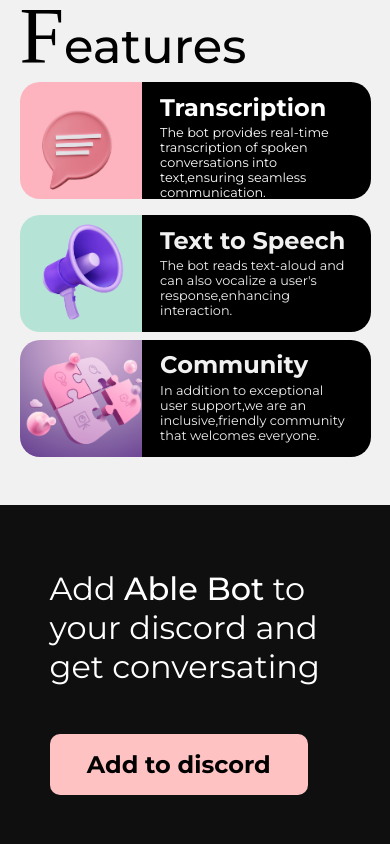
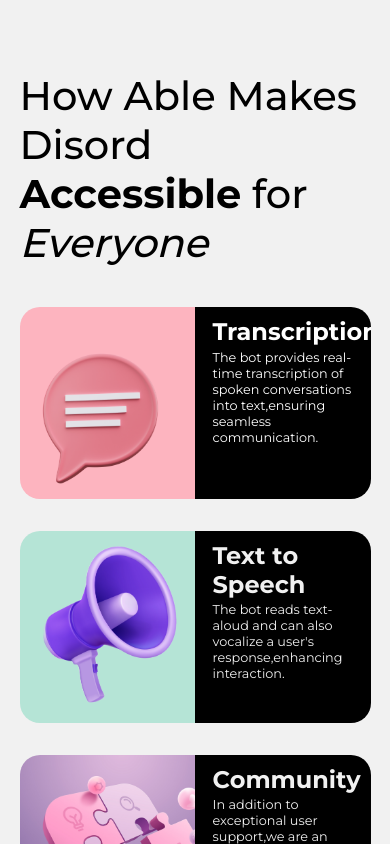
Before and after one commit to lpandccxr/Dbot-frontend, a React (Vite) app: page / in a window 390 px wide. Shown: the part 1020-1864 px from the top of the page. Built offline with nearby package versions, Linux system fonts and the light colour scheme; a web font is replaced by a local one.

Commit message:
adjust feature section's responsive design

```diff
--- a/src/components/AddDiscord/AddDiscord.scss
+++ b/src/components/AddDiscord/AddDiscord.scss
@@ -5,7 +5,7 @@
   display: flex;
   justify-content: center;
   padding-top: 5vw;
-  margin-bottom: 2vw;
+  margin-bottom: 6vw;
 
   @include mobile {
     padding-top: 4rem;
@@ -52,7 +52,7 @@
     font-size: 2vw;
     font-weight: 600;
     background-color: $Pale-rose;
-    padding: 2vw 7vw;
+    padding: 2rem 7rem;
     border-radius: 10px;
     margin-top: 2vw;
 
--- a/src/components/Feature/Feature.jsx
+++ b/src/components/Feature/Feature.jsx
@@ -32,8 +32,13 @@
       whileInView={{ opacity: 1, backgroundColor: "#f1f1f1" }}
       transition={{ duration: 2 }}
     >
+      <div className="features__container">
         <div className="features__top">
-        <h2 className="features__title">Features</h2>
+          <h2 className="features__title">
+            How Able Makes Disord{" "}
+            <span style={{ fontWeight: "600" }}>Accessible</span> for
+            <span style={{ fontStyle: "italic" }}> Everyone</span>
+          </h2>
         </div>
         <div className="features__cards">
           <div className="features__cardOne features__cardHover">
@@ -45,7 +50,10 @@
           </div>
           <div className="features__cardContainer">
             {content.map((item, index) => (
-            <div className="features__cardTwo features__cardHover" key={index}>
+              <div
+                className="features__cardTwo features__cardHover"
+                key={index}
+              >
                 <img src={item.image} alt="image" />
                 <div className="features__decTwo">
                   <h2>{item.title}</h2>
@@ -55,6 +63,7 @@
             ))}
           </div>
         </div>
+      </div>
     </motion.div>
   );
 }
--- a/src/components/Feature/Feature.scss
+++ b/src/components/Feature/Feature.scss
@@ -4,55 +4,55 @@
 .features {
   width: 100%;
   color: black;
-  padding-left: 5vw;
-  padding-bottom: 5vw;
-  overflow: hidden;
+  display: flex;
+  justify-content: center;
+  padding: 3vw 0 4vw 0;
 
   @include mobile {
+    padding-top: 5rem;
     padding-bottom: 2rem;
+  }
+
+  &__container {
+    width: 90%;
+    max-width: 1440px;
   }
 
   &__top {
     width: 100%;
     display: flex;
-    justify-content: space-between;
-    align-items: center;
-    font-size: 1.2vw;
-    padding-right: 5vw;
-    overflow: hidden;
+
+    @include mobile {
+      margin-bottom: 2rem;
+    }
   }
 
   &__title {
-    font-size: 5vw;
+    width: 70%;
+    font-size: min(4rem, 3.5vw);
     font-weight: 500;
+    margin-bottom: 2vw;
 
     @include mobile {
-      font-size: 3rem;
-    }
-    &::first-letter {
-      font-family: "Gwendolyn";
-      font-size: 10vw;
-
-      @include mobile {
-        font-size: 5rem;
-      }
+      width: 100%;
+      font-size: 2.5rem;
     }
   }
 
   &__cards {
     display: flex;
+    justify-content: space-between;
     width: 100%;
-    height: 100%;
+    padding-bottom: 2vw;
 
     @include mobile {
       flex-direction: column;
-      padding-right: 5%;
     }
   }
 
   &__cardOne {
-    width: 30%;
-    height: fit-content;
+    width: 35%;
+    height: 100%;
     border-radius: 20px;
     display: flex;
     flex-direction: column;
@@ -61,8 +61,8 @@
     @include mobile {
       width: 100%;
       flex-direction: row;
-      height: 30vw;
-      margin-bottom: 1rem;
+      height: 12rem;
+      margin-bottom: 2rem;
     }
 
     & > img {
@@ -81,14 +81,13 @@
     display: flex;
     flex-direction: column;
     padding: 9% 10%;
-    overflow: hidden;
 
     @include mobile {
       padding: 3% 5%;
     }
 
     & > h2 {
-      font-size: 2.5vw;
+      font-size: min(2.8rem, 2.5vw);
       margin-bottom: 10%;
 
       @include mobile {
@@ -97,39 +96,51 @@
       }
     }
     & > p {
-      font-size: 1vw;
+      font-size: min(1.5rem, 1.2vw);
+      line-height: 1.5vw;
       @include mobile {
+        line-height: 1rem;
         font-size: 0.8rem;
       }
     }
   }
 
   &__cardContainer {
+    width: 62%;
     display: flex;
     flex-direction: column;
-    margin-left: 2vw;
 
     @include mobile {
       margin: 0;
+      width: 100%;
     }
   }
 
   &__cardTwo {
-    width: 50vw;
-    height: 18.5vw;
+    width: 100%;
+    min-height: 19rem;
+    height: min(19.3vw, 24rem);
     display: flex;
     border-radius: 20px;
     overflow: hidden;
 
+    @include tablet {
+      min-height: auto;
+      height: 21vw;
+    }
+
     @include mobile {
       width: 100%;
-      flex-direction: row;
-      height: 30vw;
+      height: 12rem;
       margin-bottom: 1rem;
     }
 
     &:first-child {
       margin-bottom: 2vw;
+
+      @include mobile {
+        margin-bottom: 2rem;
+      }
     }
 
     & > img {
@@ -142,7 +153,7 @@
     width: 100%;
     background-color: black;
     color: #f1f1f1;
-    padding: 5% 10%;
+    padding: 5% 7%;
     overflow: hidden;
 
     @include mobile {
@@ -150,7 +161,7 @@
     }
 
     & > h2 {
-      font-size: 2.5vw;
+      font-size: min(2.8rem, 2.5vw);
       margin-bottom: 10%;
 
       @include mobile {
@@ -159,9 +170,11 @@
       }
     }
     & > p {
-      font-size: 1.2vw;
+      font-size: min(1.2vw, 1.5rem);
+      line-height: 1.5vw;
       @include mobile {
         font-size: 0.8rem;
+        line-height: 1rem;
       }
     }
   }
--- a/src/components/Footer/Footer.scss
+++ b/src/components/Footer/Footer.scss
@@ -9,7 +9,7 @@
 
   &__container {
     width: 90%;
-    max-width: 1440px;
+    max-width: 1600px;
     position: relative;
     display: flex;
     justify-content: space-between;
@@ -46,7 +46,7 @@
     display: flex;
     align-items: center;
     justify-content: end;
-    font-size: 1.1rem;
+    font-size: max(1vw, 1.1rem);
     text-decoration: underline;
     cursor: pointer;
     margin-bottom: 3vw;
```
Lines whose indentation alone changed are shown as unchanged.
